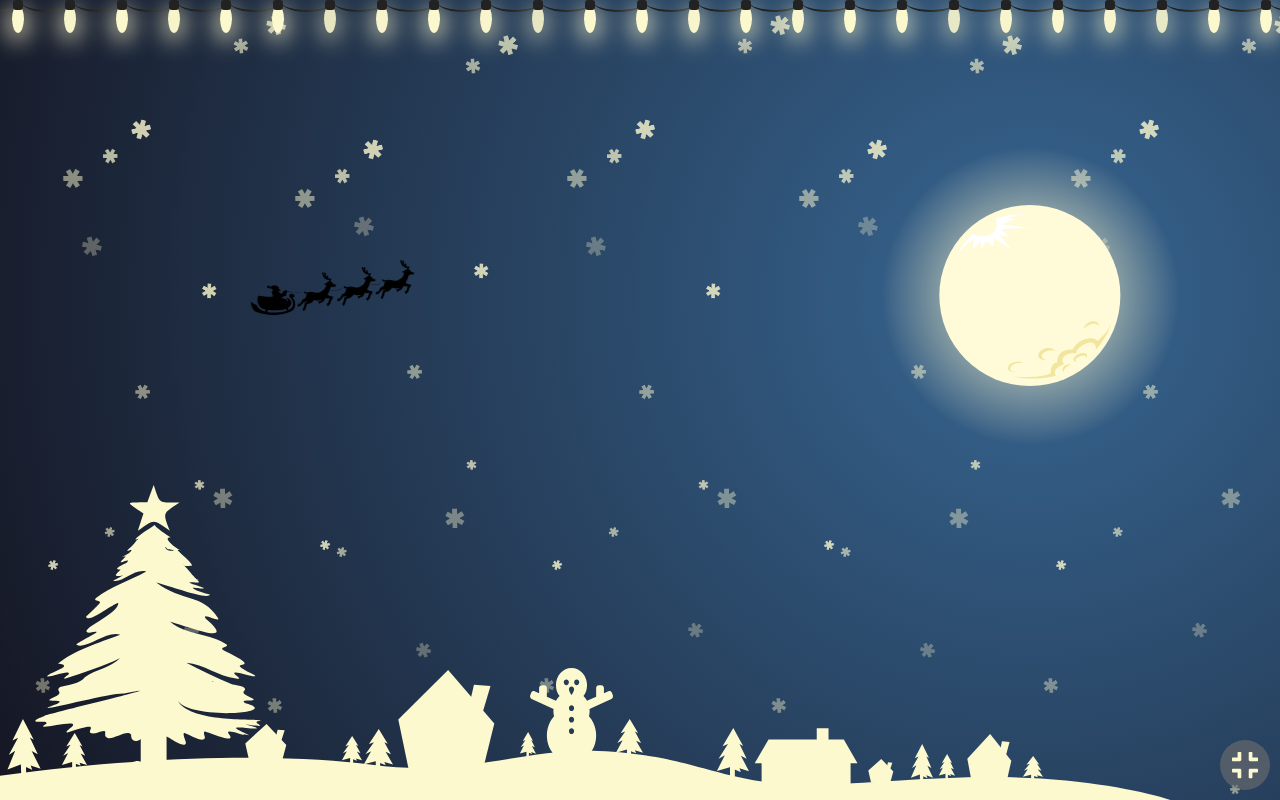
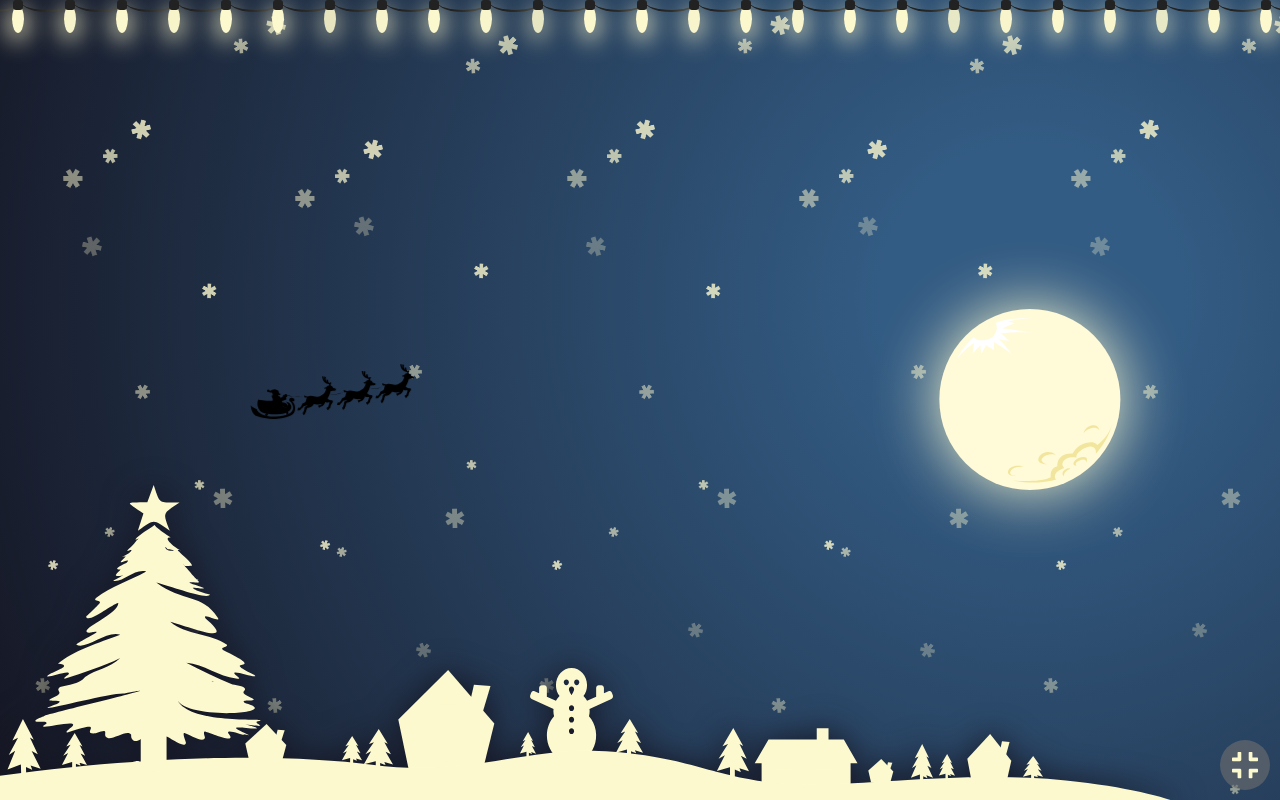
Before and after one commit to ankita1010/gift-box, a React app: page / in a window 1280 px wide. Built offline with nearby package versions, Linux system fonts and the light colour scheme.

Commit message:
fix(ui): moon glow

```diff
--- a/src/App.scss
+++ b/src/App.scss
@@ -14,18 +14,8 @@ body {
     width: 100vw;
     height: 100vh;
     overflow: hidden;
-    animation: animate-background 4s linear 1s;
-    animation-fill-mode: forwards;
-    background: radial-gradient(circle at 80.5vw calc(125vh + 7.5vw), $gold 0%, $blue-night-light 13%, $blue-night-dark);
+    background: radial-gradient(circle at 80.5vw calc(25vh + 7.5vw), $blue-night-light 13%, $blue-night-dark);
     @include box-styles($size: 5vw);
-}
-
-@keyframes animate-background {
-    @for $i from 0 through 100 {
-        #{$i * 1%} {
-            background: radial-gradient(circle at 80.5vw calc(125vh + 7.5vw - (#{$i} * 1vh)), $gold 0%, $blue-night-light 13%, $blue-night-dark);
-        }
-    }
 }
 
 .app-body {
@@ -37,12 +27,13 @@ body {
     overflow: hidden;
     will-change: transform;
     animation: zoom-in $zoom-in-duration ease-out $zoom-in-delay;
+    transform-origin: right 50vh;
     animation-fill-mode: forwards;
 }
 
 .box-container {
     width: 15vw;
-    height: calc(50vh + 10vw);
+    height: calc(100vh - 5vw);
     margin-left: 73vw;
     margin-right: 12vw;
     perspective: 100vh;
@@ -71,21 +62,13 @@ body {
     opacity: 0;
     img {
         width: 100%;
-    }
-}
-
-.christmas-tree {
-    position: absolute;
-    bottom: 2vw;
-    max-width: 20vw;
-    img {
-        width: 100%;
+        filter: drop-shadow(0 0 1rem $blue-night-dark);
     }
 }
 
 .moon {
     position: absolute;
-    top: 25vh;
+    top: calc(50vh - 7.5vw);
     right: 12vw;
     width: 15vw;
     animation: moon-rise 4s linear 1s;
@@ -93,12 +76,13 @@ body {
     opacity: 0;
     img {
         width: 100%;
+        filter: drop-shadow(0 0 2rem $gold);
     }
 }
 
 .sleigh {
     position: absolute;
-    top: calc(25vh + 1vw);
+    top: calc(50vh - 6.5vw);
     left: -26vw;
     width: 13vw;
     height: 13vw;
--- a/src/styles/_mixins.scss
+++ b/src/styles/_mixins.scss
@@ -26,7 +26,6 @@
     }
     100% {
         transform: scale(calc(100 / 39));
-        transform-origin: right 30vh;
     }
 }
 
```
